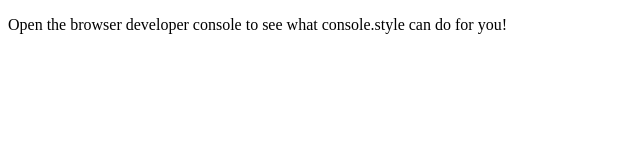
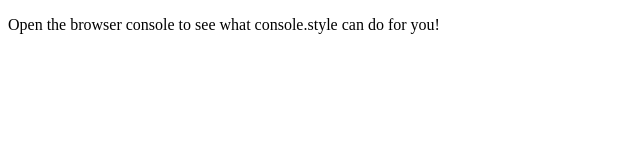
Before and after one commit to daniellmb/console.style, a website: page demo/index.html in a window 1280 px wide. Shown: the whole page, without its empty margins (0-640 px from the left). Drawn offline with Linux system fonts and the light colour scheme.

Commit message:
initial commit

```diff
--- a/demo/index.html
+++ b/demo/index.html
@@ -6,7 +6,7 @@
   <meta name="viewport" content="width=device-width, initial-scale=1">
 </head>
 <body>
-<p>Open the browser developer console to see what console.style can do for you!</p>
+<p>Open the browser console to see what console.style can do for you!</p>
 <script src="../console.style.min.js"></script>
 <script>
   console.style('<css="font-size:70px;color:#fff;text-shadow:0 1px 0 #ccc,0 2px 0 #c9c9c9,0 3px 0 #bbb,0 4px 0 #b9b9b9,0 5px 0 #aaa,0 6px 1px rgba(0,0,0,.1),0 0 5px rgba(0,0,0,.1),0 1px 3px rgba(0,0,0,.3),0 3px 5px rgba(0,0,0,.2),0 5px 10px rgba(0,0,0,.25),0 10px 10px rgba(0,0,0,.2),0 20px 20px rgba(0,0,0,.15);">console.style</css>');
```
